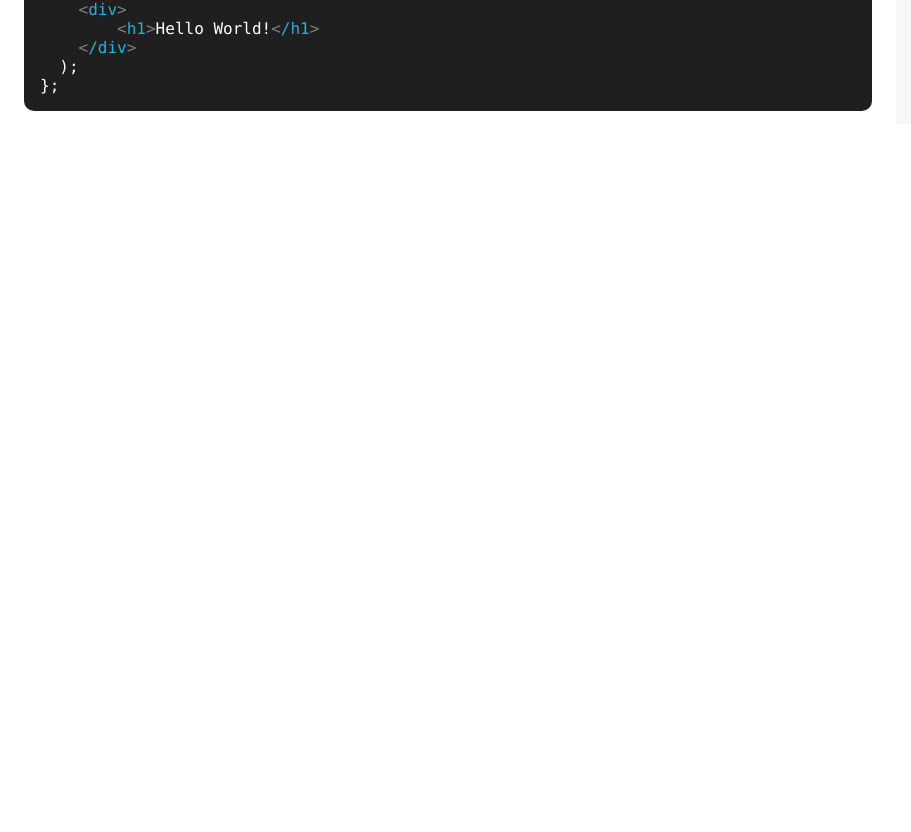
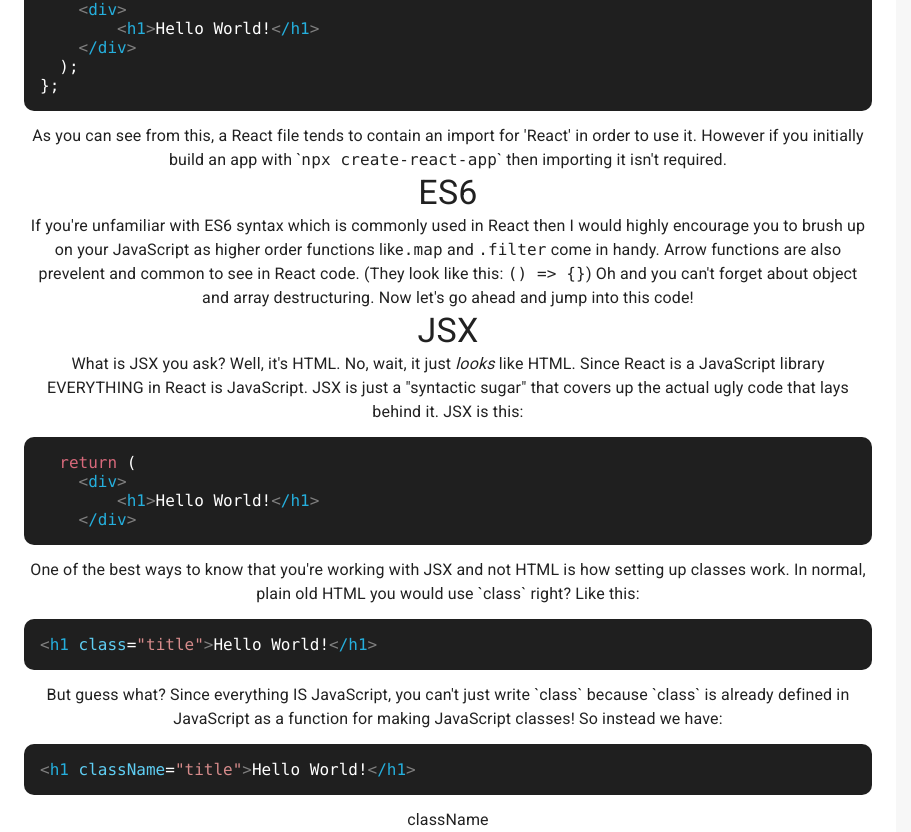
Before and after one commit to benzend/react-portfolio, a React (Create React App) app: page /blog/react/intro in a window 1280 px wide. Shown: the part 557-1389 px from the top of the page, without its empty margins (0-911 px from the left). Before the commit the page ends 800 px from the top, so only its background shows below. Built offline with nearby package versions, Linux system fonts and the light colour scheme.

Commit message:
added more content to react intro

```diff
--- a/src/App.css
+++ b/src/App.css
@@ -43,7 +43,7 @@ a {
   color: rgb(241, 241, 42);
 }
 .code-block--string {
-  color: rgb(255, 66, 66);
+  color: rgb(214, 139, 139);
 }
 .code-block--green {
   color: rgb(0, 151, 8);
--- a/src/pages/blogs/BlogReactIntro.js
+++ b/src/pages/blogs/BlogReactIntro.js
@@ -149,14 +149,128 @@ export const BlogReactIntro = () => {
             </code>
             <br />
             <code>
-              <span className="code-block--white">};</span>
+              <span className="code-block--white">{"};"}</span>
             </code>
           </pre>
+          <Typography align="center" color="textPrimary" variant="body1">
+            As you can see from this, a React file tends to contain an import
+            for 'React' in order to use it. However if you initially build an
+            app with `<code>npx create-react-app</code>` then importing it isn't
+            required.
+          </Typography>
+          <Typography
+            align="center"
+            color="textPrimary"
+            variant="h4"
+            component="h2"
+          >
+            ES6
+          </Typography>
+          <Typography align="center" color="textPrimary" variant="body1">
+            If you're unfamiliar with ES6 syntax which is commonly used in React
+            then I would highly encourage you to brush up on your JavaScript as
+            higher order functions like
+            <code>.map</code> and <code>.filter</code> come in handy. Arrow
+            functions are also prevelent and common to see in React code. (They
+            look like this: <code>{"() => {}"}</code>) Oh and you can't forget
+            about object and array destructuring. Now let's go ahead and jump
+            into this code!
+          </Typography>
+          <Typography
+            align="center"
+            color="textPrimary"
+            variant="h4"
+            component="h2"
+          >
+            JSX
+          </Typography>
+          <Typography align="center" color="textPrimary" variant="body1">
+            What is JSX you ask? Well, it's HTML. No, wait, it just{" "}
+            <em>looks</em> like HTML. Since React is a JavaScript library
+            EVERYTHING in React is JavaScript. JSX is just a "syntactic sugar"
+            that covers up the actual ugly code that lays behind it. JSX is
+            this:
+          </Typography>
+          <pre className="code-block">
+            <code>
+              {"  "}
+              <span className="code-block--pink">return </span>
+              <span className="code-block--white">(</span>
+            </code>
+            <br />
+            <code>
+              {"    "}
+              <span className="code-block--gray">{"<"}</span>
+              <span className="code-block--blue">div</span>
+              <span className="code-block--gray">{">"} </span>
+            </code>
+            <br />
+            <code>
+              {"        "}
+              <span className="code-block--gray">{"<"}</span>
+              <span className="code-block--blue">h1</span>
+              <span className="code-block--gray">{">"}</span>
+              <span className="code-block--white">Hello World!</span>
+              <span className="code-block--gray">{"<"}</span>
+              <span className="code-block--blue">/h1</span>
+              <span className="code-block--gray">{">"}</span>
+            </code>
+            <br />
+            <code>
+              {"    "}
+              <span className="code-block--gray">{"<"}</span>
+              <span className="code-block--blue">/div</span>
+              <span className="code-block--gray">{">"} </span>
+            </code>
+          </pre>
+          <Typography align="center" color="textPrimary" variant="body1">
+            One of the best ways to know that you're working with JSX and not
+            HTML is how setting up classes work. In normal, plain old HTML you
+            would use `class` right? Like this:
+          </Typography>
+          <pre className="code-block">
+            <code>
+              <span className="code-block--gray">{"<"}</span>
+              <span className="code-block--blue">h1 </span>
+              <span className="code-block--lightBlue">class</span>
+              <span className="code-block--white">=</span>
+              <span className="code-block--string">"title"</span>
+              <span className="code-block--gray">{">"}</span>
+              <span className="code-block--white">Hello World!</span>
+              <span className="code-block--gray">{"<"}</span>
+              <span className="code-block--blue">/h1</span>
+              <span className="code-block--gray">{">"}</span>
+            </code>
+          </pre>
+          <Typography align="center" color="textPrimary" variant="body1">
+            But guess what? Since everything IS JavaScript, you can't just write
+            `class` because `class` is already defined in JavaScript as a
+            function for making JavaScript classes! So instead we have:
+          </Typography>
+          <pre className="code-block">
+            <code>
+              <span className="code-block--gray">{"<"}</span>
+              <span className="code-block--blue">h1 </span>
+              <span className="code-block--lightBlue">className</span>
+              <span className="code-block--white">=</span>
+              <span className="code-block--string">"title"</span>
+              <span className="code-block--gray">{">"}</span>
+              <span className="code-block--white">Hello World!</span>
+              <span className="code-block--gray">{"<"}</span>
+              <span className="code-block--blue">/h1</span>
+              <span className="code-block--gray">{">"}</span>
+            </code>
+          </pre>
+          <Typography align="center" color="textPrimary" variant="body1">
+            className
+          </Typography>
         </Container>
       </Box>
       <Box className={nav}>
         <Button>An Introduction to React</Button>
         <Button>What is React?</Button>
+        <Button>React Structure</Button>
+        <Button>ES6</Button>
       </Box>
     </Box>
   );
```
